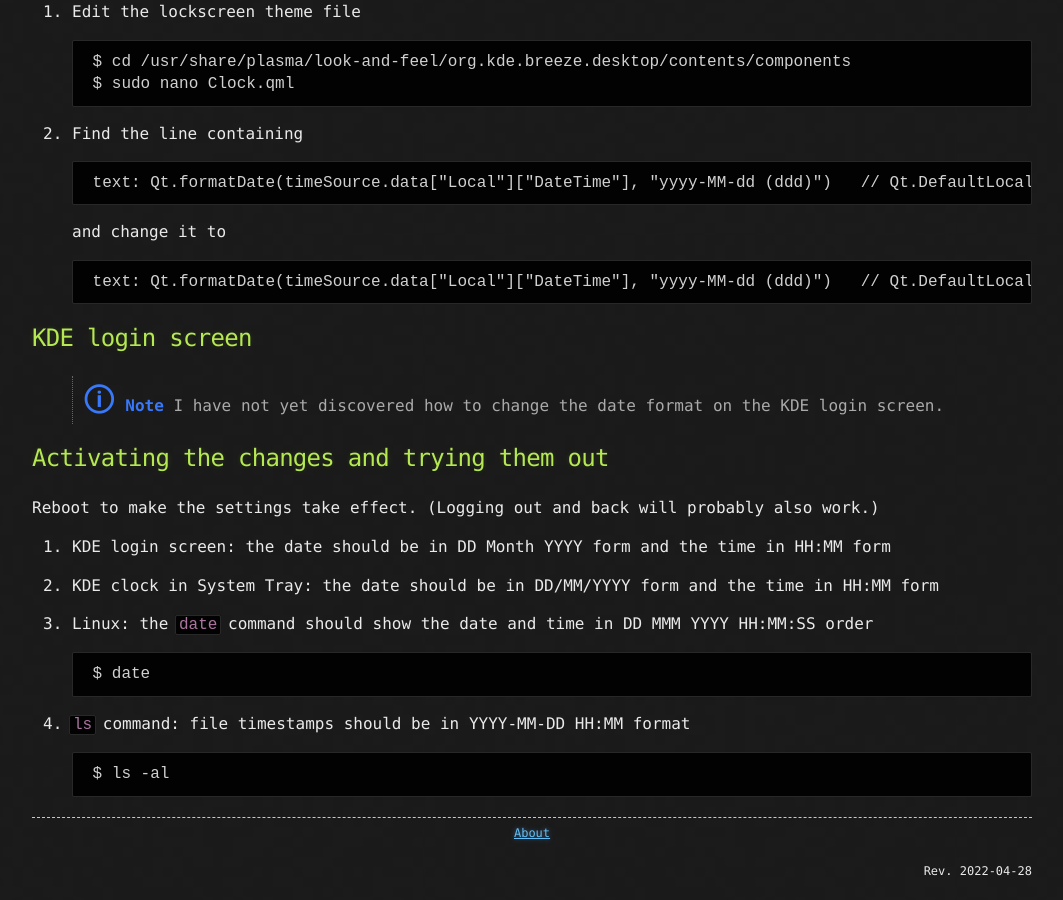
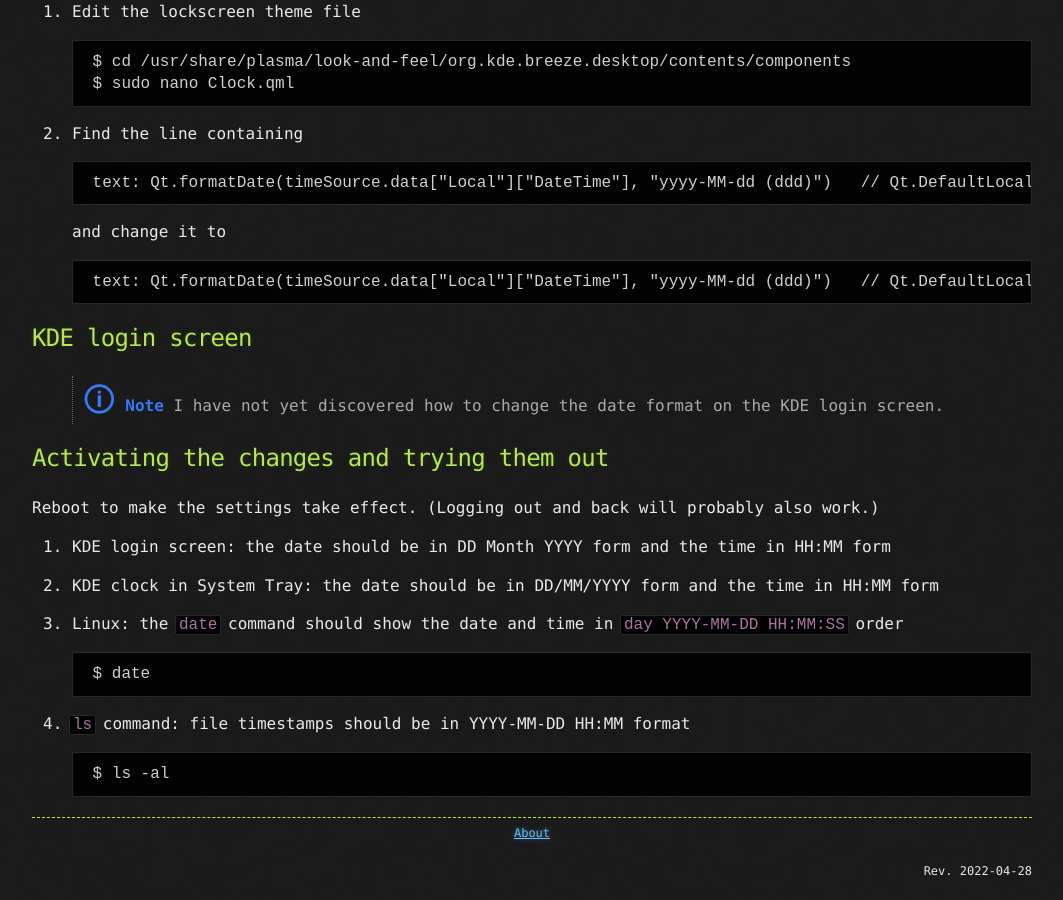
Before and after one commit to leebehrens/linux-notes, a Jekyll site: the page built from docs/_notes/date-time-formatting.md, in a window 1280 px wide and 900 px high, scrolled down 2426 px. Shown: the whole window, without its empty margins (108-1171 px from the left). Built offline with Jekyll 4.4.1, drawn with Linux system fonts in a browser that asks for light colours; the repository's description, which GitHub fills in, is left out.

Commit message:
correction about date command

````diff
--- a/docs/_notes/date-time-formatting.md
+++ b/docs/_notes/date-time-formatting.md
@@ -130,7 +130,7 @@ also work.)
 
 2. KDE clock in System Tray: the date should be in DD/MM/YYYY form and the time in HH:MM form
 
-3. Linux: the `date` command should show the date and time in DD MMM YYYY HH:MM:SS order
+3. Linux: the `date` command should show the date and time in `day YYYY-MM-DD HH:MM:SS` order
     ```
     $ date
     ```
````
